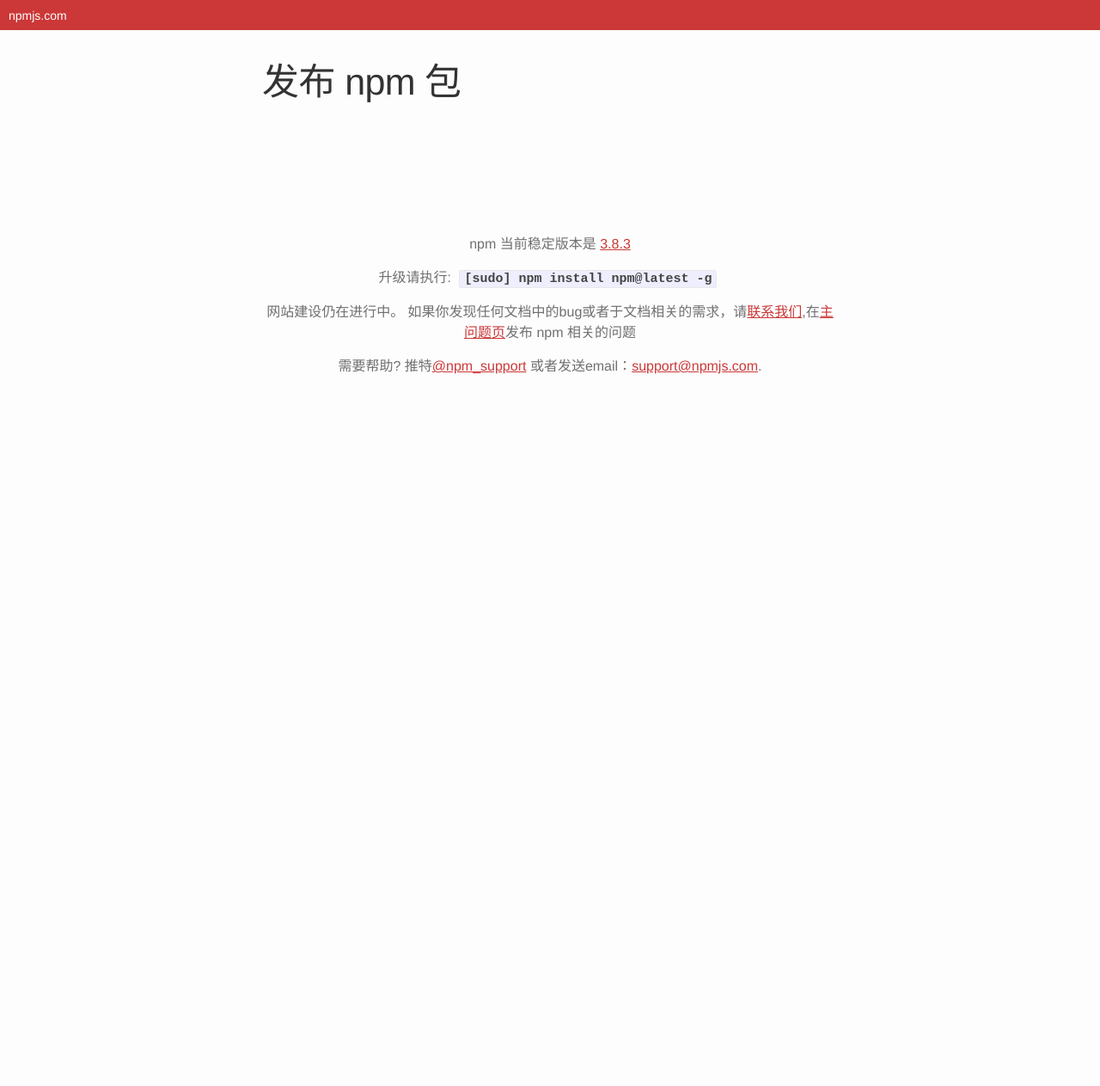
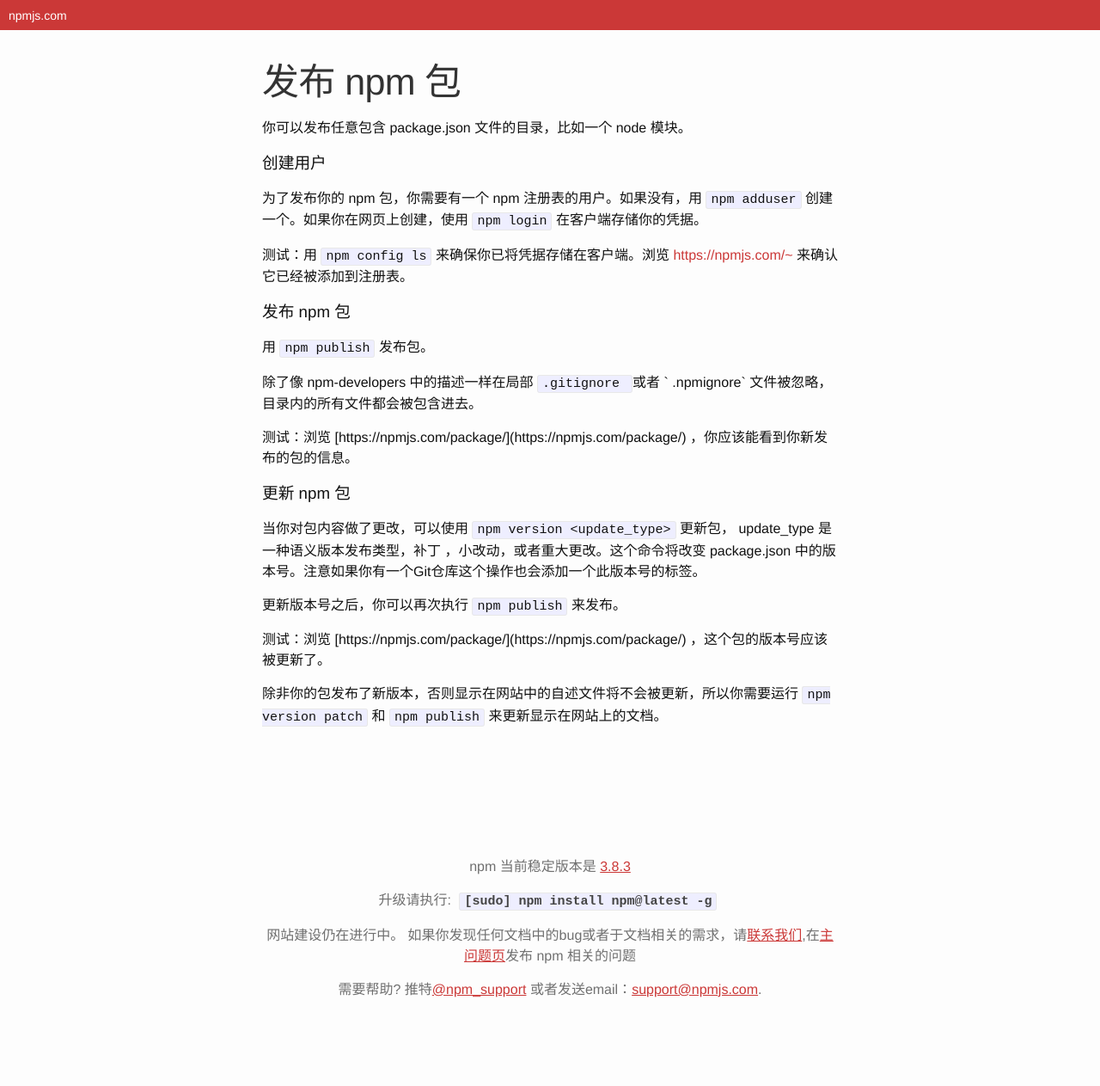
Before and after one commit to LeoHuiyi/npmjs-documentation, a Jekyll site: the page built from _posts/2000-01-04-publishingNpmPackages.md, in a window 1280 px wide. Shown: the whole page at 86% size. Built offline with Jekyll 4.4.1, drawn with Linux system fonts in a browser that asks for light colours; before the commit the page ends 900 px from its top, so only the background shows below that.

Commit message:
Update 2000-01-04-publishingNpmPackages.md
hungry

```diff
--- a/_posts/2000-01-04-publishingNpmPackages.md
+++ b/_posts/2000-01-04-publishingNpmPackages.md
@@ -2,7 +2,32 @@
 layout: post
 title:  "发布 npm 包"
 date:   2016-03-29 11:55:25 +0800
-finished: "☆"
+finished: "★"
 tag: 'getting-started'
 order: '12'
 ---
+你可以发布任意包含 package.json 文件的目录，比如一个 node 模块。
+
+### 创建用户
+
+为了发布你的 npm 包，你需要有一个 npm 注册表的用户。如果没有，用 `npm adduser` 创建一个。如果你在网页上创建，使用 `npm login` 在客户端存储你的凭据。
+
+测试：用 `npm config ls` 来确保你已将凭据存储在客户端。浏览 [https://npmjs.com/~](https://npmjs.com/~) 来确认它已经被添加到注册表。
+
+### 发布 npm 包
+
+用 `npm publish` 发布包。
+
+除了像 npm-developers 中的描述一样在局部 `.gitignore ` 或者 ` .npmignore` 文件被忽略，目录内的所有文件都会被包含进去。
+
+测试：浏览 [https://npmjs.com/package/<package>](https://npmjs.com/package/<package>) ，你应该能看到你新发布的包的信息。
+
+### 更新 npm 包
+
+当你对包内容做了更改，可以使用 `npm version <update_type>` 更新包， update_type 是一种语义版本发布类型，补丁 ，小改动，或者重大更改。这个命令将改变 package.json 中的版本号。注意如果你有一个Git仓库这个操作也会添加一个此版本号的标签。
+
+更新版本号之后，你可以再次执行 `npm publish` 来发布。
+
+测试：浏览 [https://npmjs.com/package/<package>](https://npmjs.com/package/<package>) ，这个包的版本号应该被更新了。
+
+除非你的包发布了新版本，否则显示在网站中的自述文件将不会被更新，所以你需要运行 `npm version patch` 和 `npm publish` 来更新显示在网站上的文档。
```
